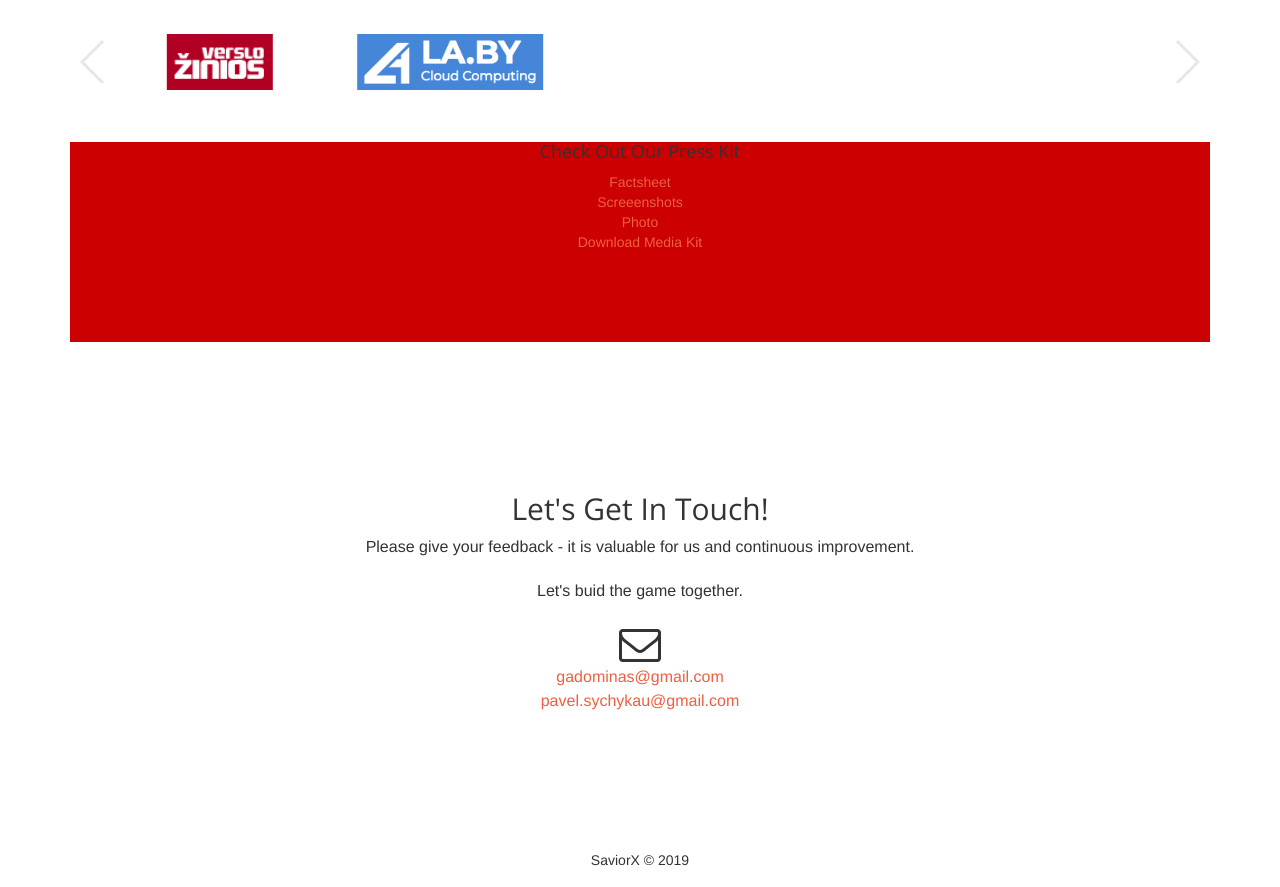
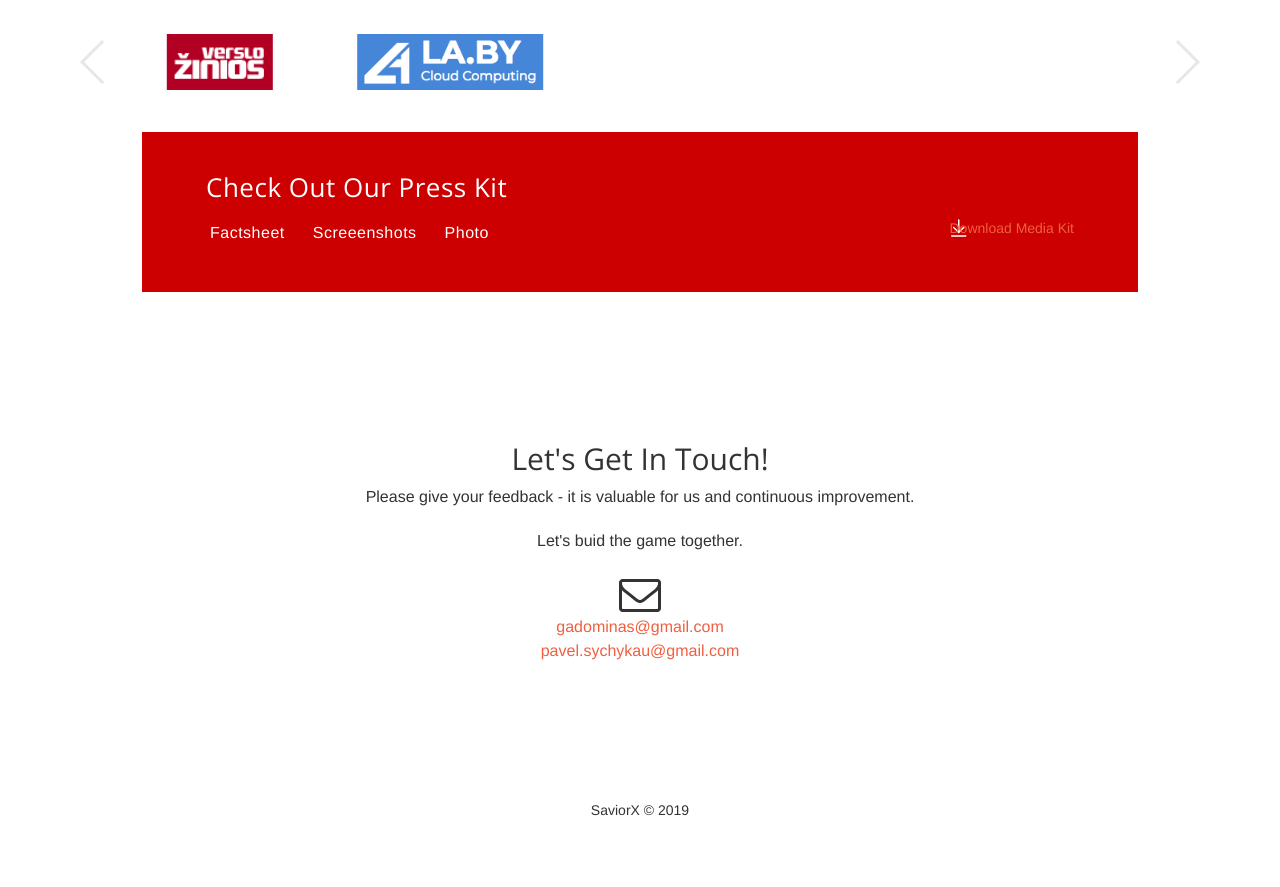
Before and after one commit to webbestmaster/saviorx_com, a plain HTML site: page www/index.html in a window 1280 px wide. Shown: the part 3880-4767 px from the top of the page. After the commit the page ends 4717 px from the top, so only its background shows below. Drawn offline with nearby package versions, Linux system fonts and the light colour scheme.

Commit message:
in progress...

```diff
--- a/www/css/creative.css
+++ b/www/css/creative.css
@@ -627,9 +627,13 @@ footer {
 }
 
 .press-kit__link-block {
-    max-height: 1024px;
-    height: 200px;
+    min-height: 160px;
     background-color: #c00;
+    max-width: 996px;
+    margin: 0 auto;
+    position: relative;
+    box-sizing: border-box;
+    padding: 41px 64px 30px;
 }
 
 .press-kit__slide-link {
@@ -668,16 +672,40 @@ footer {
 
 .press-kit__link-block__header {
     display: block;
+    font-weight: normal;
+    color: #fff;
+    text-align: left;
+    font-size: 26px;
+    letter-spacing: 0.5px;
+    margin: 0;
+    padding-bottom: 17px;
 }
 
 .press-kit__nav-link-block {
     display: block;
+    float: left;
 }
 
+.press-kit__nav-link:hover,
+.press-kit__nav-link:visited,
+.press-kit__nav-link:active,
 .press-kit__nav-link {
     display: block;
+    float: left;
+    color: #fff;
+    font-size: 16px;
+    font-weight: normal;
+    letter-spacing: 0.5px;
+    padding: 4px;
+    margin-right: 20px;
 }
 
 .press-kit__download-link {
     display: block;
+    background-image: url(../img/media/download-kit-icon.png);
+    background-repeat: no-repeat;
+    background-size: 20px 20px;
+    background-position: 0 0;
+    text-decoration: none;
+    float: right;
 }
--- a/www/index.html
+++ b/www/index.html
@@ -700,13 +700,15 @@
 
         <div class="press-kit__link-block">
             <h4 class="press-kit__link-block__header">Check Out Our Press Kit</h4>
+
+            <a class="press-kit__download-link" href="#">Download Media Kit</a>
+
             <div class="press-kit__nav-link-block">
                 <a target="_blank" class="press-kit__nav-link" href="#">Factsheet</a>
                 <a target="_blank" class="press-kit__nav-link" href="#">Screeenshots</a>
                 <a target="_blank" class="press-kit__nav-link" href="#">Photo</a>
             </div>
 
-            <a class="press-kit__download-link" href="#">Download Media Kit</a>
         </div>
 
     </div>
```
Also changed, not shown: res/5 Media/Screen Shot 2018-11-27 at 12.27.56.png, www/img/media/download-kit-icon.png (added).
